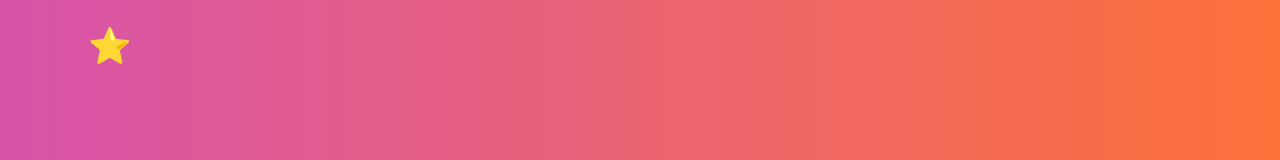
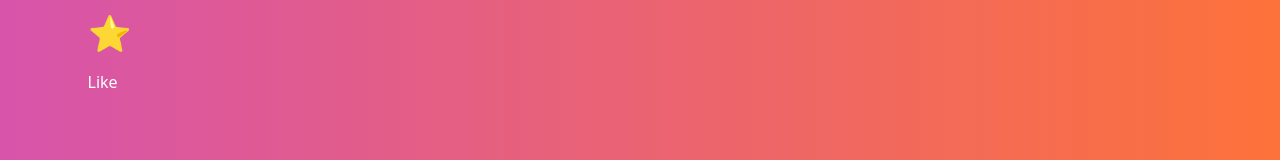
Before and after one commit to mcoding777/React_GraphQL, a React (Create React App) app: page /movies/1 in a window 1280 px wide. Shown: the part 357-517 px from the top of the page. Built offline with nearby package versions, Linux system fonts and the light colour scheme.

Commit message:
feat: Local Only Fields 기능 사용

```diff
--- a/src/routes/Movie.tsx
+++ b/src/routes/Movie.tsx
@@ -8,17 +8,32 @@ const GET_MOVIE = gql`
       title
       medium_cover_image
       rating
+      isLiked @client
     }
   }
 `;
 
 export const Movie = () => {
   const { id } = useParams();
-  const { loading, data } = useQuery(GET_MOVIE, {
+  const { loading, data, client: {cache} } = useQuery(GET_MOVIE, {
     variables: {
       movieId: id,
     },
   });
+
+  const handleClick = () => {
+    cache.writeFragment({
+      id: `Movie:${id}`,
+      fragment: gql`
+        fragment MovieFragment on Movie {
+          isLiked
+        }
+      `,
+      data: {
+        isLiked: true,
+      }
+    });
+  }
 
   return (
     <div className="flex h-[100vh] w-full items-center justify-around bg-gradient-to-r from-[#d754ab] to-[#fd723a] text-white">
@@ -27,6 +42,7 @@ export const Movie = () => {
           {loading ? "Loading..." : data?.movie?.title}
         </h1>
         <h4 className="mb-[10px] text-[35px]">⭐ {data?.movie?.rating}</h4>
+        <button onClick={handleClick}>{data?.movie?.isLiked ? "Unlike" : "Like"}</button>
       </div>
       <div className="h-[60%] w-[25%] rounded-md bg-transparent">
         {data && (
```
